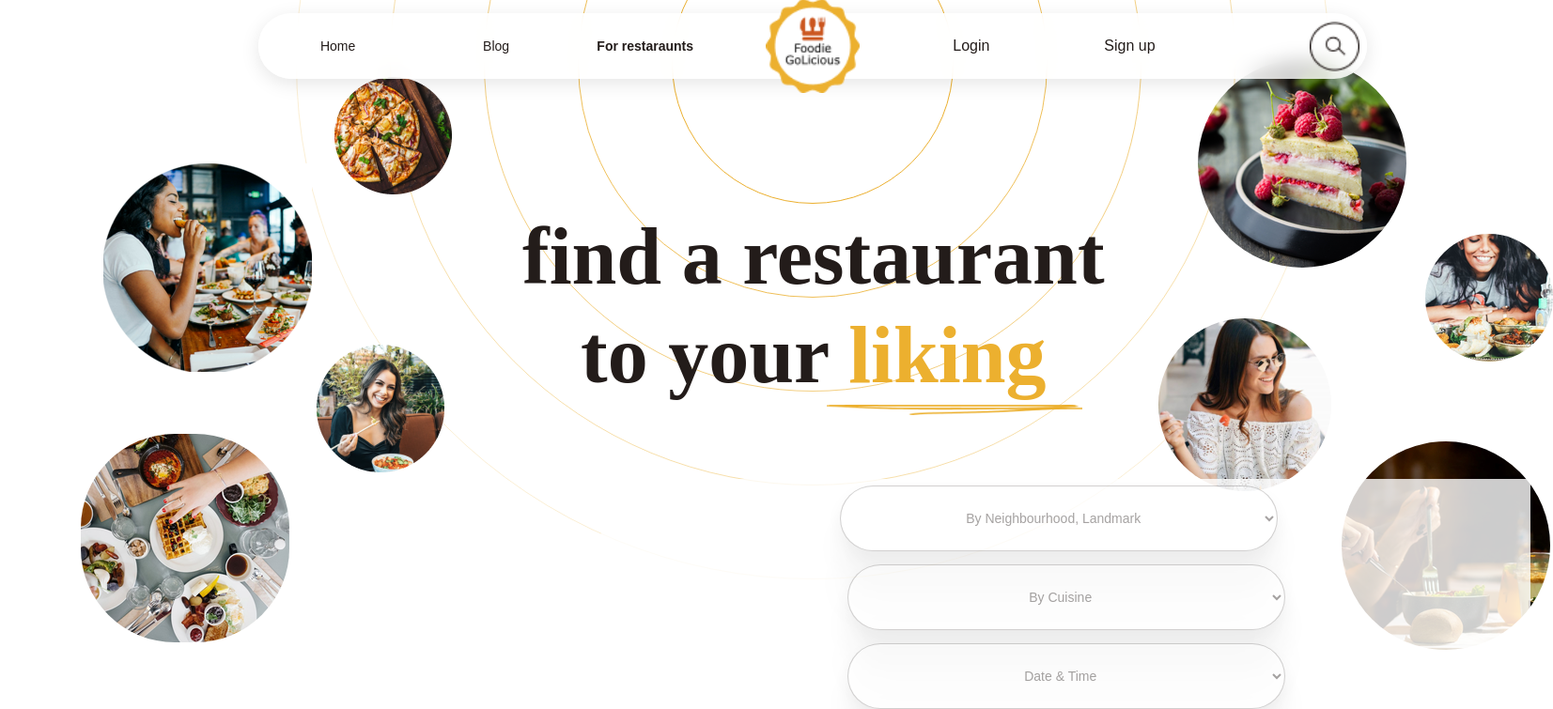
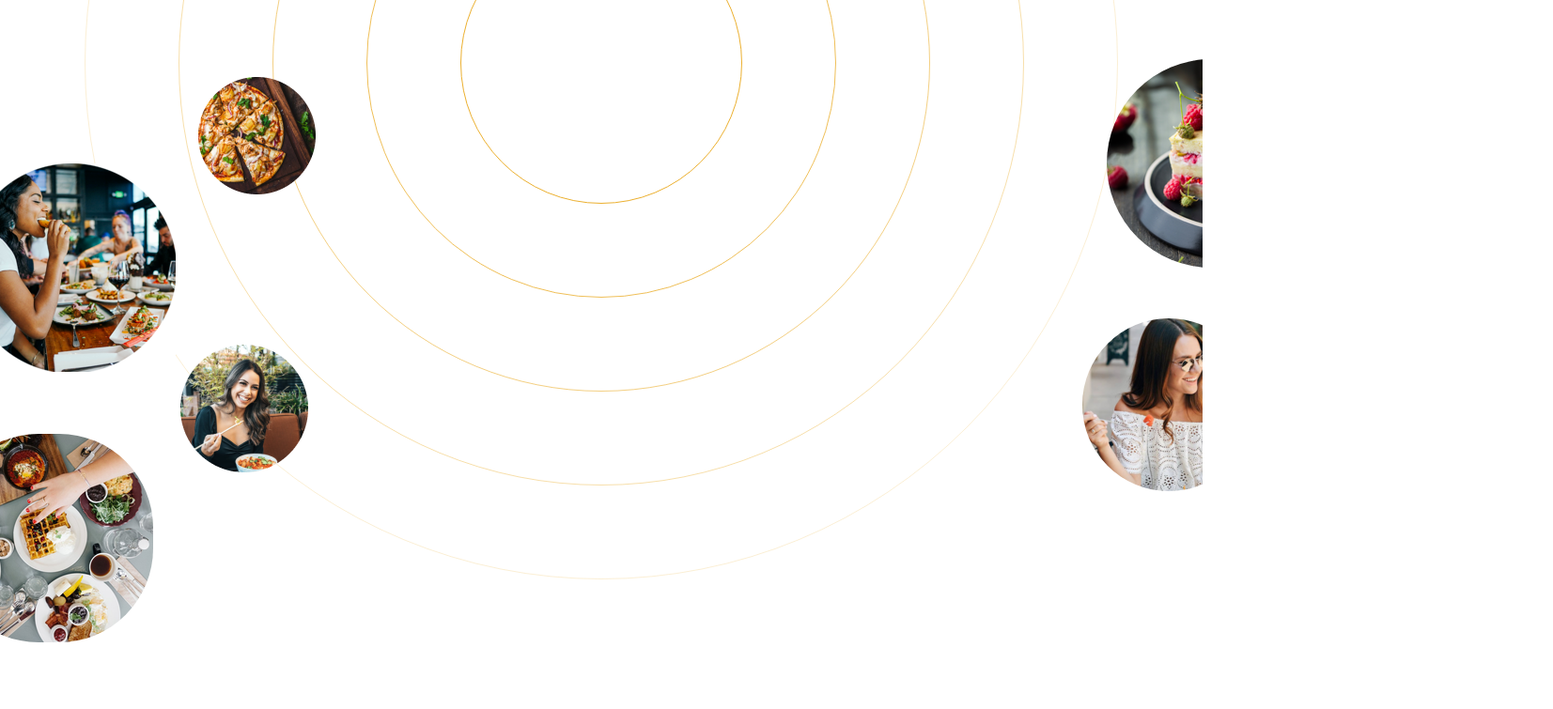
Before and after one commit to lowlinck/lastGulp-, a website built with webpack: page src/index.html in a window 1280 px wide. Shown: the top 755 px of the page at 94% size, 1653 px wide, since content can reach past the window. Built offline with nearby package versions, Linux system fonts and the light colour scheme; files whose address does not match are found by name.

Commit message:
15022023

```diff
--- a/gulp/version.json
+++ b/gulp/version.json
@@ -1,3 +1,3 @@
 {
-    "main": "20230214133138"
+    "main": "20230215140551"
 }
--- a/src/html/header.html
+++ b/src/html/header.html
@@ -6,7 +6,8 @@
       <div  class="circle__item3"></div>
       <div  class="circle__item4"></div>
       <div  class="circle__item5"></div>
-      <div class="circle__image_1"></div>
+      <div class="circle__image">
+        <div class="circle__image_1"></div>
       <div class="circle__image_2"></div>
       <div class="circle__image_3"></div>
       <div class="circle__image_4"></div>
@@ -14,9 +15,11 @@
       <div class="circle__image_6"></div>
       <div class="circle__image_7"></div>
       <div class="circle__image_8"></div>
-      @@include('header/menu.html')
+      </div>
+
+      <!-- @@include('header/menu.html')
       @@include('header/mainTitle.html')
-      @@include('header/formHeader.html')
+      @@include('header/formHeader.html') -->
     </div>
   </div>
 </header>
--- a/src/index.html
+++ b/src/index.html
@@ -1,17 +1,17 @@
 <!DOCTYPE html>
 <html lang="ru">
   @@include('html/head.html', {
-    'title': 'Главная'
+    'title': 'Пробная Главная'
   })
   <body>
-    <div class="wrapper">
+
       @@include('html/header.html', {})
       <main class="page">
         <div data-observ></div>
 
       </main>
       @@include('html/footer.html', {})
-    </div>
+
     @@include('html/script.html', {})
   </body>
 </html>
--- a/src/scss/config/vars.scss
+++ b/src/scss/config/vars.scss
@@ -1,6 +1,6 @@
-$maxWidth: 1920; // максимальная ширина страницы
+$maxWidth: 1550px; // максимальная ширина страницы
 $minWidth: 375; // минимальная ширина телефона
-$maxWidthContainer: 1470; // ширина контейнера с учетом padding слева и справа
+$maxWidthContainer: 1440; // ширина контейнера с учетом padding слева и справа
 $containerWidth: 1440; // ширина контейнера из макета
 
 $mainOffset: 15; // отступы безопасности для контейнера
--- a/src/scss/layout/formHeader.scss
+++ b/src/scss/layout/formHeader.scss
@@ -17,13 +17,13 @@
 
 @media (max-width:1440px) {
     .formTitle {
-        width: 100%;
+
         box-shadow: none;
         opacity: 0.8;
         height: rem(420);
         border: none;
         border-radius: 0;
-        left: 50%;
+        margin: 0 auto;
         grid-template-columns: repeat(1, minmax(0, 1fr));
         grid-template-rows: repeat(5, minmax(0, 1fr));
         justify-items: center;
--- a/src/scss/layout/header.scss
+++ b/src/scss/layout/header.scss
@@ -1,20 +1,29 @@
 // =====================================================================================================================
 
 .header {
- max-width: 100%;
+  max-width: $maxWidth;
+  margin: 0 auto;
+  height: 100%;
 
 
 }
 
 .header_container {
-  max-width: 77.3%;
+  height: 100%;
+  display: flex;
+  flex-direction: column;overflow: hidden;
+
+
+  max-width: $maxWidthContainer;
   margin: 0 auto;
 
 }
 
 .circle {
-  display: flex;
-  align-items: center;
+  margin: 0 auto;
+  height: 100%;
+  width: 100%;
+
   position: relative;
   color: $mainColor;
 
@@ -23,7 +32,8 @@
 
   &__item1 {
     position: absolute;
-    left: rem(570);
+    left: 50%;
+    transform: translateX(-50%);
     top: rem(-83);
     margin: 0 auto;
     width: rem(300);
@@ -37,7 +47,8 @@
 
   &__item2 {
     position: absolute;
-    left: rem(470);
+    left: 50%;
+    transform: translateX(-50%);
     top: rem(-183);
     opacity: 0.8;
     margin: 0 auto;
@@ -52,7 +63,8 @@
 
   &__item3 {
     position: absolute;
-    left: rem(370);
+    left: 50%;
+    transform: translateX(-50%);
     top: rem(-283);
     opacity: 0.6;
     margin: 0 auto;
@@ -67,7 +79,8 @@
 
   &__item4 {
     position: absolute;
-    left: rem(270);
+    left: 50%;
+    transform: translateX(-50%);
     top: rem(-383);
     opacity: 0.4;
     margin: 0 auto;
@@ -82,7 +95,8 @@
 
   &__item5 {
     position: absolute;
-    left: rem(170);
+    left: 50%;
+    transform: translateX(-50%);
     top: rem(-483);
     margin: 0 auto;
     opacity: 0.2;
@@ -97,7 +111,13 @@
     // .circle__image
 
     &__image {
-      // .circle__
+      // .circlea
+      position: relative;
+      width: 100%;
+      height: 100%;
+      left: 50%;
+      transform: translateX(-50%);
+
 
       &_1 {
         position: absolute;
@@ -114,7 +134,7 @@
         position: absolute;
         width: rem(222);
         height: rem(222);
-        left: rem(1130);
+        left: rem(1178);
         top: rem(63);
         border-radius: 999px;
         background: url('/images/Ellipse/Ellipse 78.png');
@@ -139,7 +159,7 @@
         position: absolute;
         width: rem(184);
         height: rem(184);
-        left: rem(1088);
+        left: rem(1152);
         top: rem(339);
         border-radius: 999px;
         background: url('/images/Ellipse/Ellipse 80.png');
@@ -151,7 +171,7 @@
         position: absolute;
         width: rem(222);
         height: rem(222);
-        left: rem(1283);
+        left: rem(1363);
         top: rem(470);
         border-radius: 1000px;
 
@@ -186,7 +206,7 @@
         position: absolute;
         width: rem(136);
         height: rem(136);
-        left: 1372px;
+        left: rem(1447);
         top: rem(249);
         border-radius: 999px;
         background: url('/images/Ellipse/Ellipse 84.png');
```
Also changed, not shown: dist/css/style.min.css, dist/index.html.
